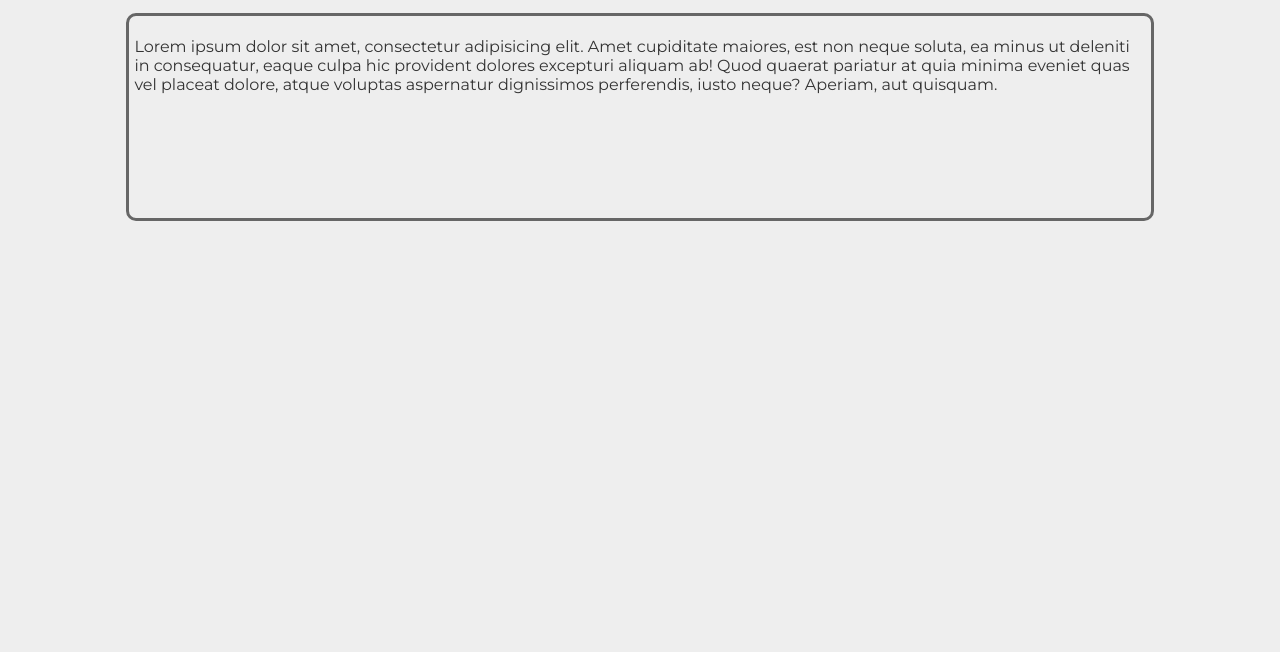
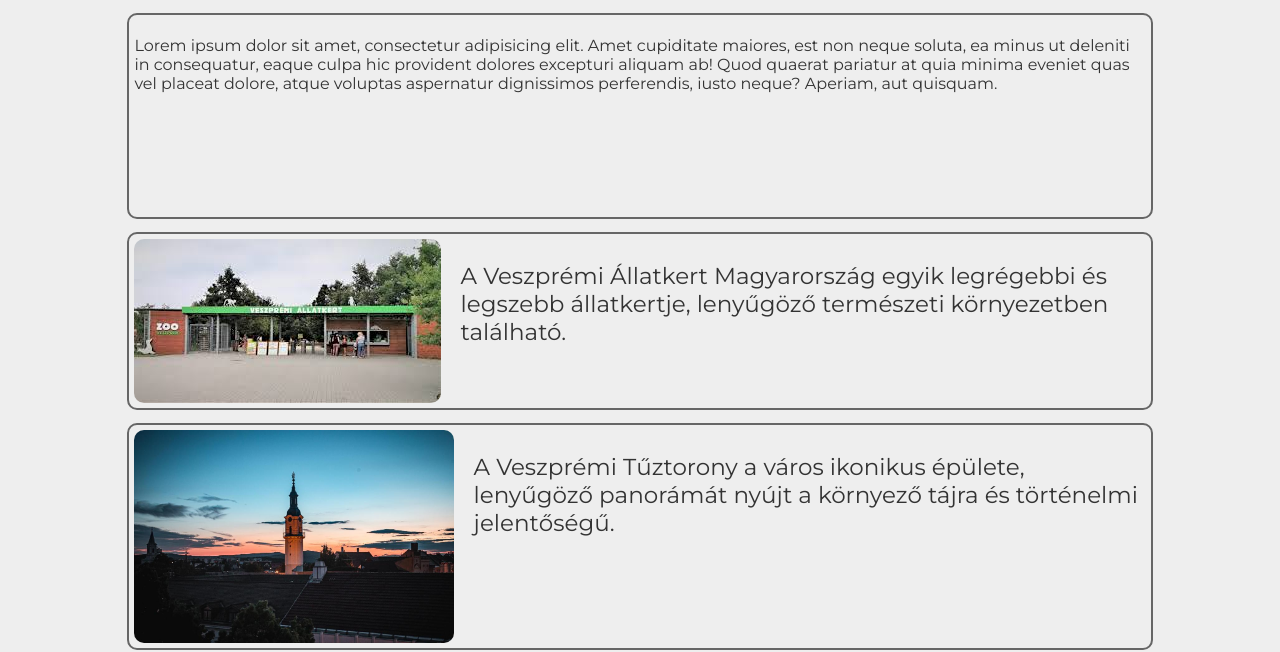
Before and after one commit to viktorgirhiny/hivatal, a plain HTML site: page index.html in a window 1280 px wide. Shown: the part 158-810 px from the top of the page. Drawn offline with Linux system fonts and the light colour scheme.

Commit message:
hétfői_nap

```diff
--- a/index.css
+++ b/index.css
@@ -4,7 +4,7 @@
     max-width: 80%;
     margin: auto auto;
     margin-top: 1vw;
-    border: 0.3vw solid #666;
+    border: 0.2vw solid #666;
     border-radius: 10px;
     padding: 0.4vw;
     transition: transform 0.2s ease-out;
@@ -22,3 +22,35 @@
     height: 15vw;
     border-radius: 5px;
 }
+
+.content .latvanyossagok
+{
+    display: grid;
+}
+
+.content .latvanyossag
+{
+    display: flex;
+    width: 80%;
+    margin: auto auto;
+    margin-top: 1vw;
+    border: 0.2vw solid #666;
+    border-radius: 10px;
+    padding: 0.4vw;
+    transition: transform 0.2s ease-out;
+    color: var(--text-color);
+    gap: 1.5vw;
+    font-size: 1.8vw;
+
+    &:hover
+    {
+        transform: scale(1.05);
+    }
+}
+
+.latvanyossag img
+{
+    border-radius: 10px;
+    width: 25vw;
+    height: auto;
+}
--- a/index.html
+++ b/index.html
@@ -44,6 +44,21 @@
                 <p>Lorem ipsum dolor sit amet, consectetur adipisicing elit. Amet cupiditate maiores, est non neque soluta, ea minus ut deleniti in consequatur, eaque culpa hic provident dolores excepturi aliquam ab! Quod quaerat pariatur at quia minima eveniet quas vel placeat dolore, atque voluptas aspernatur dignissimos perferendis, iusto neque? Aperiam, aut quisquam.</p>
                 <img src="" alt="">
             </div>
+
+            <div class="latvanyossagok">
+                <div class="latvanyossag">
+                    <img src="allatkert.jpeg" alt="Veszprémi Állatkert">
+                    <p>A Veszprémi Állatkert Magyarország egyik legrégebbi és legszebb állatkertje, lenyűgöző természeti környezetben található.</p>
+                </div>
+                <div class="latvanyossag">
+                    <img src="tuztorony.jpg" alt="Veszprém Tűztorony">
+                    <p>A Veszprémi Tűztorony a város ikonikus épülete, lenyűgöző panorámát nyújt a környező tájra és történelmi jelentőségű.</p>
+                </div>
+                <div class="latvanyossag">
+                    <img src="var.jpg" alt="Veszprém Vár">
+                    <p>A Veszprémi Vár a város történelmi központja, lenyűgöző építészeti örökséggel és festői kilátással a környező tájra.</p>
+                </div>
+            </div>
         </section>
     </main>
 </body>
```
Also changed, not shown: allatkert.jpeg (added), tuztorony.jpg (added), 1 other file.
